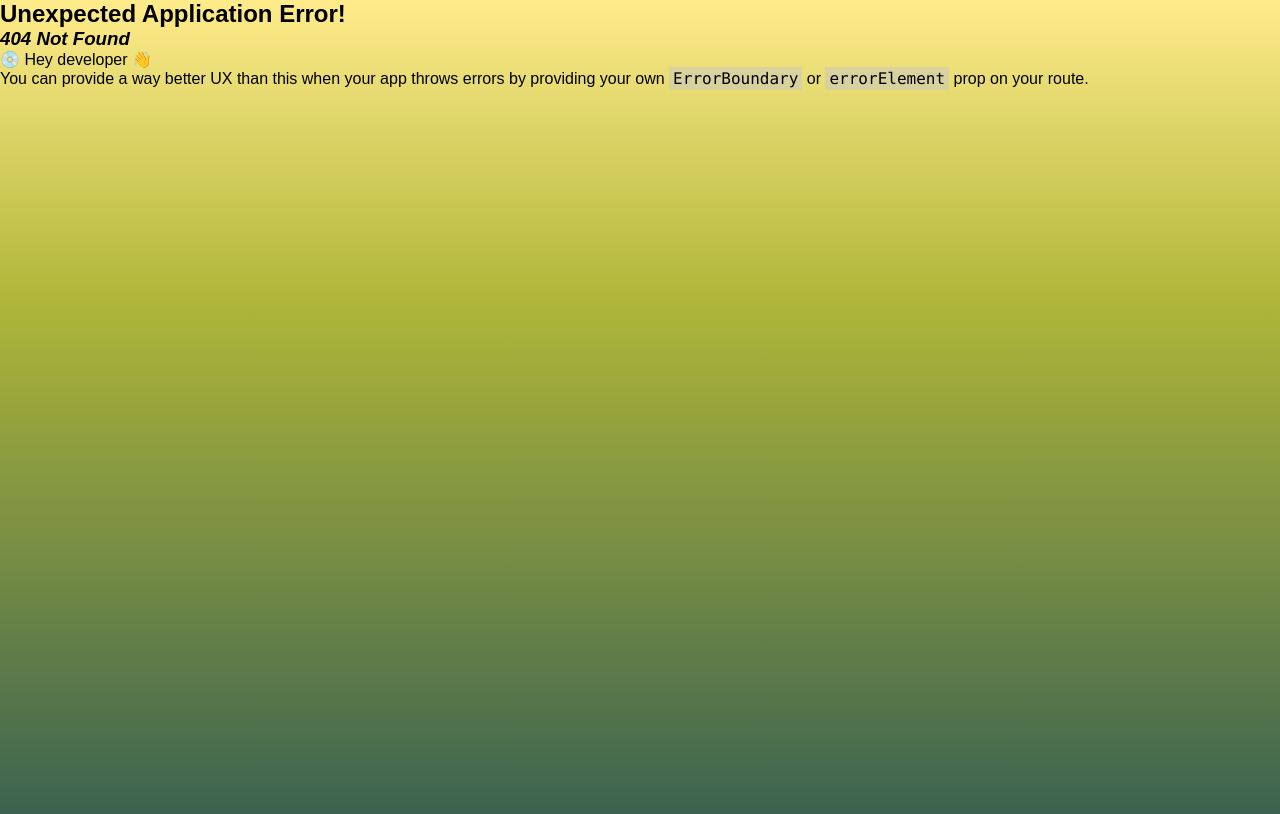
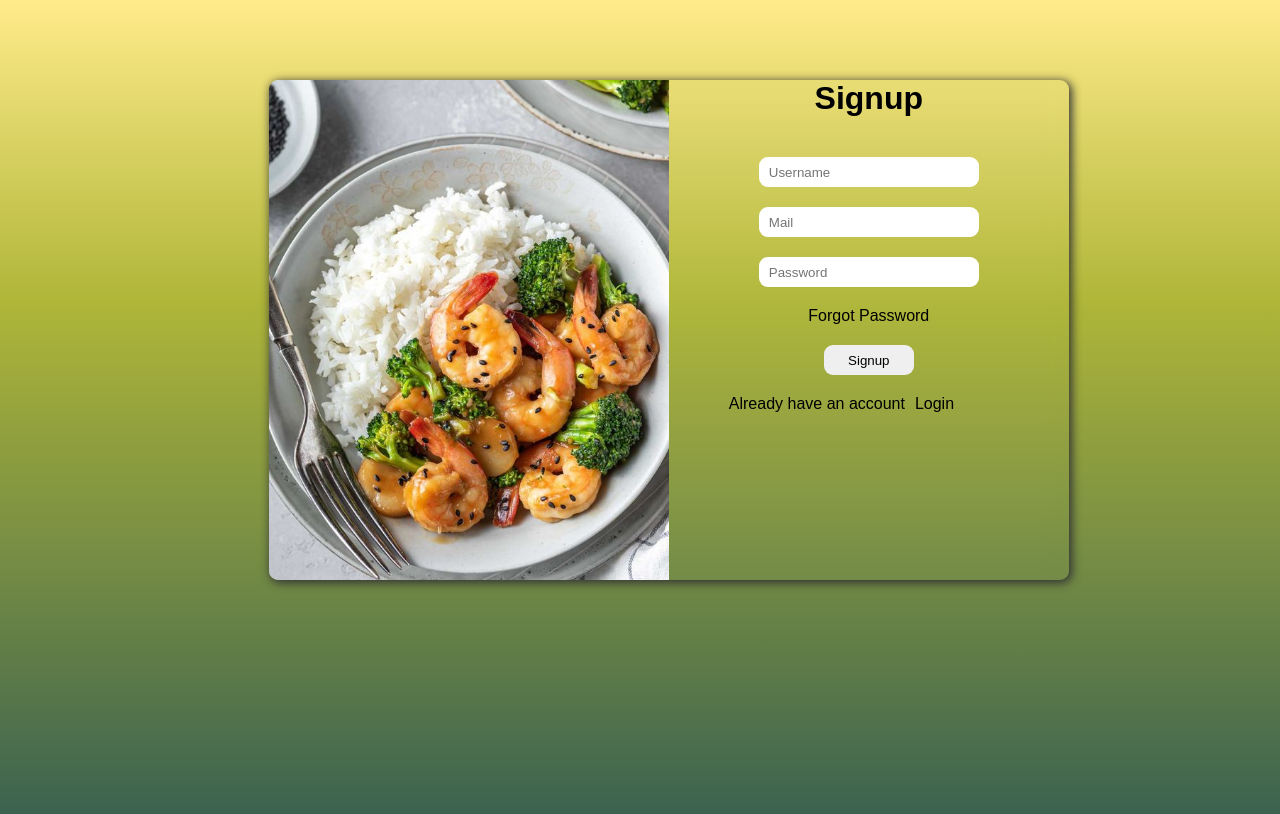
Before and after one commit to Bijay-Gurung/Recipe-Sharing-Web-App, a React (Create React App) app: page /signup in a window 1280 px wide. Before the commit this address had no page. Shown: the top 814 px of the page. Built offline with nearby package versions, Linux system fonts and the light colour scheme.

Commit message:
trying to fix bug

```diff
--- a/src/Component/Nav.jsx
+++ b/src/Component/Nav.jsx
@@ -1,7 +1,9 @@
 import React from 'react';
-import {Link} from 'react-router-dom';
+import {Link, useNavigate} from 'react-router-dom';
 
 export default function Nav(){
+    const navigate = useNavigate();
+
     return(
     <div className="nav">
         <div className="logo"></div>
@@ -9,7 +11,7 @@
         <Link to="" className="recipes">Recipes</Link>
         <Link to="about" className="aboutUs">About Us</Link>
         <Link to="" className="contactUs">Contact Us</Link>
-        <button id="login">Login</button>
+        <button id="login" onClick={() => navigate("/login")}>Login</button>
     </div>
     );
 }
--- a/src/View/Login.js
+++ b/src/View/Login.js
@@ -1,6 +1,7 @@
 import React from "react";
 // import {FontAwesomeIcon} from '@fortawesome/react-fontawesome';
 import './Login.css';
+import {Link} from 'react-router-dom';
 
 function Field(){
     return(
@@ -22,7 +23,7 @@
     return(
         <div className="dha">
             <p>Don't have an account</p>
-            <a href="#" alt="signup">Signup</a>
+            <Link to="signup" alt="signup">Signup</Link>
         </div>
     );
 }
--- a/src/View/Signup.js
+++ b/src/View/Signup.js
@@ -1,6 +1,7 @@
 import React from "react";
-import {FontAwesomeIcon} from '@fortawesome/react-fontawesome';
+// import {FontAwesomeIcon} from '@fortawesome/react-fontawesome';
 import './Signup.css';
+import {Link} from 'react-router-dom';
 
 function Field(){
     return(
@@ -25,7 +26,7 @@
     return(
         <div className="aha">
             <p>Already have an account</p>
-            <a href="#" alt="login">Login</a>
+            <Link to="login" alt="login">Login</Link>
         </div>
     );
 }
```
Also changed, not shown: src/App.js (+9 -2 lines).
